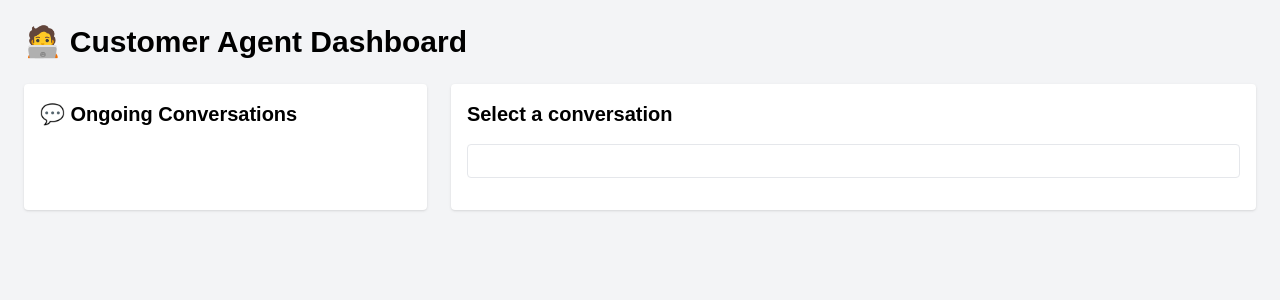
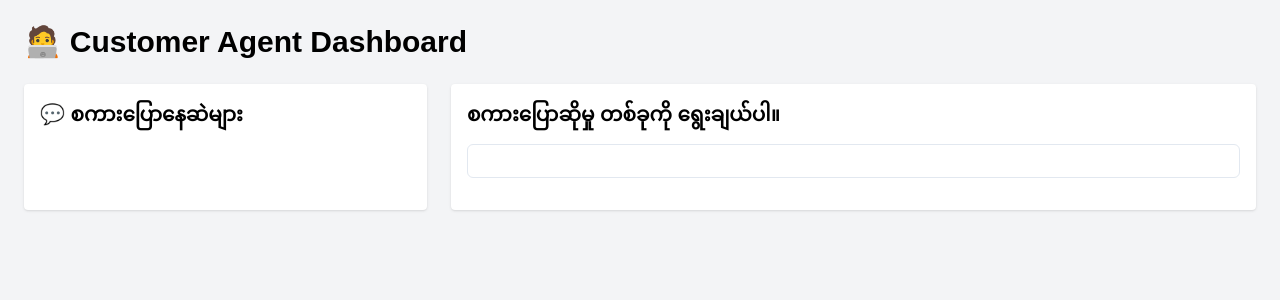
Before and after one commit to EthanVT97/viber-uat-middleware, a Python web app: template templates/agent_dashboard.html in a window 1280 px wide. Shown: the top 300 px of the page. Run offline with Jinja, Linux system fonts and the light colour scheme; the template is opened without the code that fills it, so the values that code supplies are empty; some libraries are stand-ins or nearby versions.

Commit message:
Update agent_dashboard.html

```diff
--- a/templates/agent_dashboard.html
+++ b/templates/agent_dashboard.html
@@ -6,45 +6,61 @@
   <script src="https://cdn.tailwindcss.com"></script>
   <style>
     body { font-family: sans-serif; }
-    .message-container { max-height: 70vh; overflow-y: auto; }
-    .user-message { background-color: #e2e8f0; border-radius: 8px; padding: 8px; margin-bottom: 8px; }
-    .agent-message { background-color: #bfecde; border-radius: 8px; padding: 8px; margin-bottom: 8px; text-align: right; }
+    .message-container { max-height: 70vh; overflow-y: auto; border: 1px solid #e2e8f0; border-radius: 0.375rem; padding: 1rem; }
+    .user-message { background-color: #e2e8f0; border-radius: 8px; padding: 8px; margin-bottom: 8px; max-width: 80%; float: left; clear: both; }
+    .agent-message { background-color: #bfecde; border-radius: 8px; padding: 8px; margin-bottom: 8px; max-width: 80%; float: right; clear: both; }
     .user-id-header { font-weight: bold; color: #4a5568; margin-bottom: 4px; }
-    .timestamp { font-size: 0.75em; color: #718096; text-align: right; margin-top: 4px; }
-    #replyForm { display: none; } /* Hidden by default */
+    .timestamp { font-size: 0.75em; color: #718096; margin-top: 4px; }
+    .agent-message .timestamp { text-align: right; }
+    .user-message .timestamp { text-align: left; }
+    #replyForm { display: none; margin-top: 1rem; }
+    .conversation-item { transition: background-color 0.2s; }
+
+    /* For smaller screens, ensure things stack and fill width */
+    @media (max-width: 767px) { /* Tailind's 'md' breakpoint is 768px */
+      .message-container { max-height: 50vh; } /* Adjust height for smaller screens */
+      .flex-responsive-columns {
+        flex-direction: column; /* Stack columns vertically */
+        gap: 1.5rem; /* Equivalent to space-y-6 */
+      }
+      .flex-responsive-columns > div {
+        width: 100%; /* Make columns full width */
+      }
+    }
   </style>
 </head>
 <body class="bg-gray-100 p-6">
   <h1 class="text-3xl font-bold mb-6">🧑‍💻 Customer Agent Dashboard</h1>
 
-  <div class="flex space-x-6">
+  <!-- Changed div for responsiveness -->
+  <div class="flex flex-col md:flex-row md:space-x-6 space-y-6 md:space-y-0">
     <!-- Conversation List -->
-    <div class="w-1/3 bg-white rounded shadow p-4">
-      <h2 class="text-xl font-semibold mb-4">💬 Ongoing Conversations</h2>
+    <div class="w-full md:w-1/3 bg-white rounded shadow p-4">
+      <h2 class="text-xl font-semibold mb-4">💬 စကားပြောနေဆဲများ</h2>
       <div id="conversationList" class="space-y-4">
-        <!-- Conversations will be loaded here -->
-        <p class="text-gray-500" id="noConversations">No active conversations.</p>
+        <p class="text-gray-500" id="noConversations">စကားပြောဆိုမှု မရှိသေးပါ။</p>
       </div>
     </div>
 
     <!-- Chat Window -->
-    <div class="w-2/3 bg-white rounded shadow p-4">
-      <h2 class="text-xl font-semibold mb-4" id="chatTitle">Select a conversation</h2>
-      <div id="chatWindow" class="message-container border border-gray-200 rounded p-4 mb-4">
+    <div class="w-full md:w-2/3 bg-white rounded shadow p-4">
+      <h2 class="text-xl font-semibold mb-4" id="chatTitle">စကားပြောဆိုမှု တစ်ခုကို ရွေးချယ်ပါ။</h2>
+      <div id="chatWindow" class="message-container mb-4">
         <!-- Messages for selected conversation -->
       </div>
 
       <!-- Reply Form -->
       <form id="replyForm" class="flex items-center space-x-2">
         <input type="hidden" id="currentReceiverId" name="receiver_viber_id">
-        <input type="text" id="replyMessage" name="message_text" placeholder="Type your reply..." class="flex-grow border border-gray-300 rounded px-3 py-2 focus:outline-none focus:ring-2 focus:ring-blue-500">
-        <button type="submit" class="bg-blue-500 hover:bg-blue-600 text-white font-bold py-2 px-4 rounded">Send</button>
-        <button type="button" id="endChatButton" class="bg-red-500 hover:bg-red-600 text-white font-bold py-2 px-4 rounded">End Chat</button>
+        <input type="text" id="replyMessage" name="message_text" placeholder="သင့်မက်ဆေ့ခ်ျကို ရိုက်ထည့်ပါ..." class="flex-grow border border-gray-300 rounded px-3 py-2 focus:outline-none focus:ring-2 focus:ring-blue-500">
+        <button type="submit" class="bg-blue-500 hover:bg-blue-600 text-white font-bold py-2 px-4 rounded">ပို့ရန်</button>
+        <button type="button" id="endChatButton" class="bg-red-500 hover:bg-red-600 text-white font-bold py-2 px-4 rounded">Chat ရပ်ရန်</button>
       </form>
     </div>
   </div>
 
   <script>
+    // ... (JavaScript code remains the same as before) ...
     const conversationList = document.getElementById('conversationList');
     const chatWindow = document.getElementById('chatWindow');
     const replyForm = document.getElementById('replyForm');
@@ -66,11 +82,8 @@
           const isAgent = msg.sender === 'agent';
           msgDiv.className = isAgent ? 'agent-message' : 'user-message';
           msgDiv.innerHTML = `
-            <div class="text-sm ${isAgent ? 'text-gray-600' : 'font-semibold'}">
-              ${isAgent ? 'Agent' : `User (${msg.sender_id})`}
-            </div>
             <div class="text-gray-800">${msg.text}</div>
-            <div class="timestamp">${new Date(msg.timestamp).toLocaleString()}</div>
+            <div class="timestamp text-gray-600">${new Date(msg.timestamp).toLocaleString()}</div>
           `;
           chatWindow.appendChild(msgDiv);
         });
@@ -86,15 +99,15 @@
         hasConversations = true;
         const lastMessage = activeConversations[viberId][activeConversations[viberId].length - 1];
         const convDiv = document.createElement('div');
-        convDiv.className = `p-3 border rounded cursor-pointer ${viberId === currentSelectedViberId ? 'bg-blue-100 border-blue-500' : 'hover:bg-gray-50'}`;
+        convDiv.className = `conversation-item p-3 border rounded cursor-pointer ${viberId === currentSelectedViberId ? 'bg-blue-100 border-blue-500' : 'hover:bg-gray-50'}`;
         convDiv.innerHTML = `
-          <div class="font-bold">User ID: ${viberId}</div>
+          <div class="font-bold">အသုံးပြုသူ ID: ${viberId}</div>
           <div class="text-sm text-gray-600 truncate">${lastMessage ? lastMessage.text : ''}</div>
         `;
         convDiv.onclick = () => {
           currentSelectedViberId = viberId;
           currentReceiverId.value = viberId;
-          chatTitle.textContent = `Chat with User: ${viberId}`;
+          chatTitle.textContent = `အသုံးပြုသူနှင့် Chat: ${viberId}`;
           replyForm.style.display = 'flex'; // Show reply form
           renderChatWindow(viberId);
           renderConversationList(); // Re-render to highlight selected
@@ -104,7 +117,7 @@
       noConversationsMessage.style.display = hasConversations ? 'none' : 'block';
       if (!hasConversations) {
         replyForm.style.display = 'none'; // Hide form if no conversations
-        chatTitle.textContent = 'Select a conversation';
+        chatTitle.textContent = 'စကားပြောဆိုမှု တစ်ခုကို ရွေးချယ်ပါ။';
       }
     }
 
@@ -122,7 +135,7 @@
         }
         activeConversations[viberId].push({
           sender: 'user',
-          sender_id: viberId, // Store sender_id for display
+          sender_id: viberId,
           text: data.message_text,
           timestamp: data.timestamp
         });
@@ -138,12 +151,19 @@
           if (currentSelectedViberId === viberId) {
             currentSelectedViberId = null;
             chatWindow.innerHTML = '';
-            chatTitle.textContent = 'Select a conversation';
+            chatTitle.textContent = 'စကားပြောဆိုမှု တစ်ခုကို ရွေးချယ်ပါ။';
             replyForm.style.display = 'none';
           }
           renderConversationList();
-          alert(`Conversation with user ${viberId} has ended.`);
+          alert(`အသုံးပြုသူ ${viberId} နှင့် စကားပြောဆိုမှု ပြီးဆုံးပါပြီ။`);
         }
+      } else if (data.type === 'new_conversation') {
+         const viberId = data.viber_id;
+         if (!activeConversations[viberId]) {
+            activeConversations[viberId] = [{sender: 'user', sender_id: viberId, text: 'စကားစတင်ပါပြီ။', timestamp: data.timestamp}];
+            renderConversationList();
+            alert(`အသုံးပြုသူ ${viberId} နှင့် စကားပြောဆိုမှု အသစ်စတင်ပါပြီ။`);
+         }
       }
     };
 
@@ -173,31 +193,30 @@
         });
 
         if (response.ok) {
-          // Add agent's message to active conversation for display
           if (!activeConversations[receiverViberId]) {
             activeConversations[receiverViberId] = [];
           }
           activeConversations[receiverViberId].push({
             sender: 'agent',
-            sender_id: 'Agent', // Agent's own ID
+            sender_id: 'Agent',
             text: messageText,
             timestamp: new Date().toISOString()
           });
           renderChatWindow(receiverViberId);
           replyMessageInput.value = ''; // Clear input
         } else {
-          alert('Failed to send message.');
+          alert('မက်ဆေ့ခ်ျ ပို့ရန် မအောင်မြင်ပါ။');
         }
       } catch (error) {
         console.error('Error sending message:', error);
-        alert('Error sending message.');
+        alert('မက်ဆေ့ခ်ျ ပို့ရန် အမှားအယွင်း ဖြစ်ပွားခဲ့ပါသည်။');
       }
     };
 
     // Handle End Chat button
     endChatButton.onclick = async () => {
       if (!currentSelectedViberId) return;
-      if (!confirm(`Are you sure you want to end the chat with ${currentSelectedViberId}?`)) return;
+      if (!confirm(`အသုံးပြုသူ ${currentSelectedViberId} နှင့် စကားပြောဆိုမှုကို ရပ်နားလိုပါသလား။`)) return;
 
       try {
         const response = await fetch('/agent_dashboard/end_chat', {
@@ -211,24 +230,25 @@
         if (response.ok) {
           // SSE will handle removing it from activeConversations, but we can do it locally too
           delete activeConversations[currentSelectedViberId];
-          currentSelectedViberId = null;
+          if (currentSelectedViberId) { // Check if it's still selected after deletion
+            currentSelectedViberId = null;
+          }
           chatWindow.innerHTML = '';
-          chatTitle.textContent = 'Select a conversation';
+          chatTitle.textContent = 'စကားပြောဆိုမှု တစ်ခုကို ရွေးချယ်ပါ။';
           replyForm.style.display = 'none';
           renderConversationList();
-          alert('Chat ended successfully.');
+          alert('Chat ကို အောင်မြင်စွာ ရပ်နားလိုက်ပါပြီ။');
         } else {
-          alert('Failed to end chat.');
+          alert('Chat ရပ်နားရန် မအောင်မြင်ပါ။');
         }
       } catch (error) {
         console.error('Error ending chat:', error);
-        alert('Error ending chat.');
+        alert('Chat ရပ်နားရန် အမှားအယွင်း ဖြစ်ပွားခဲ့ပါသည်။');
       }
     };
 
     // Initial render
     renderConversationList();
-
   </script>
 </body>
-  </html>
+</html>
```
